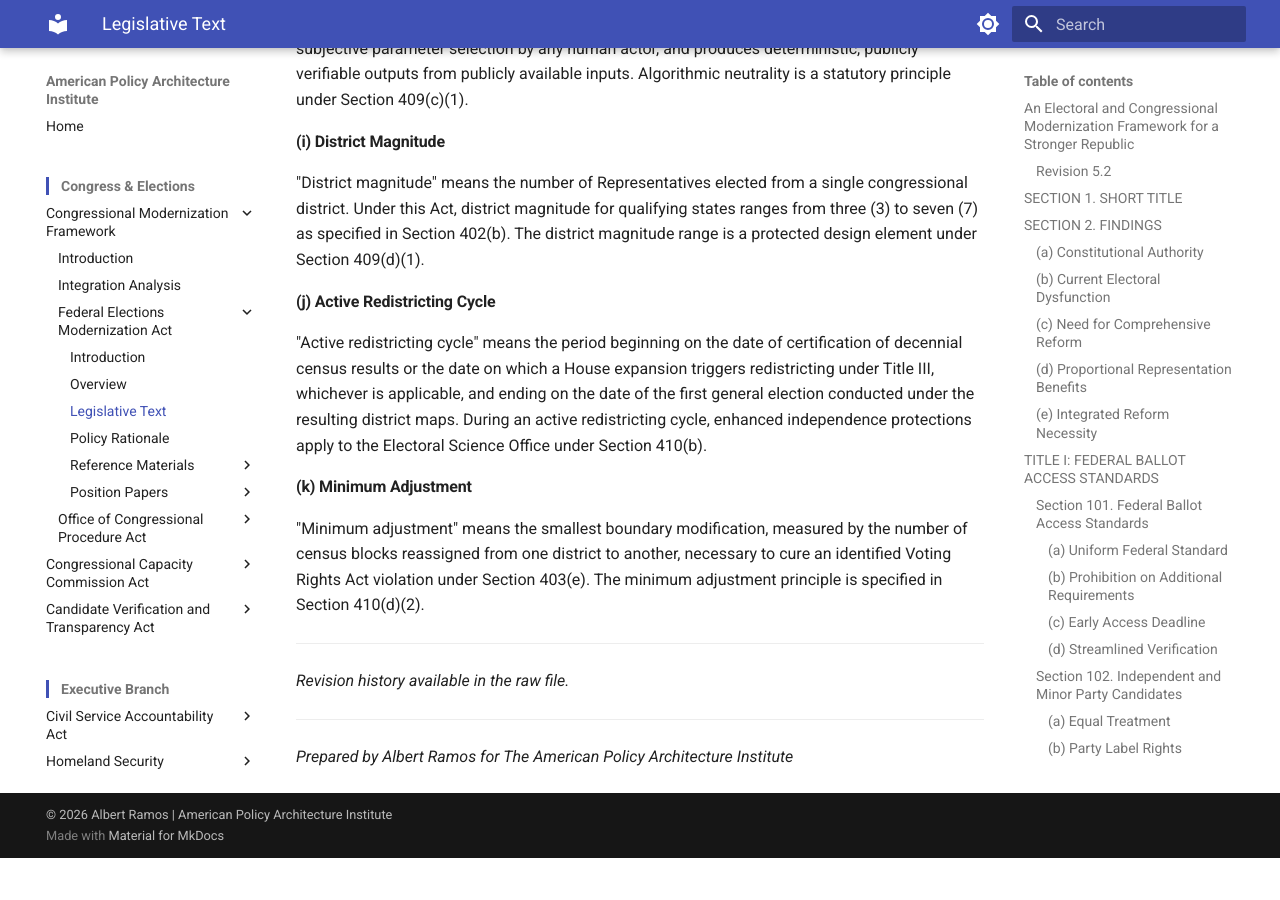
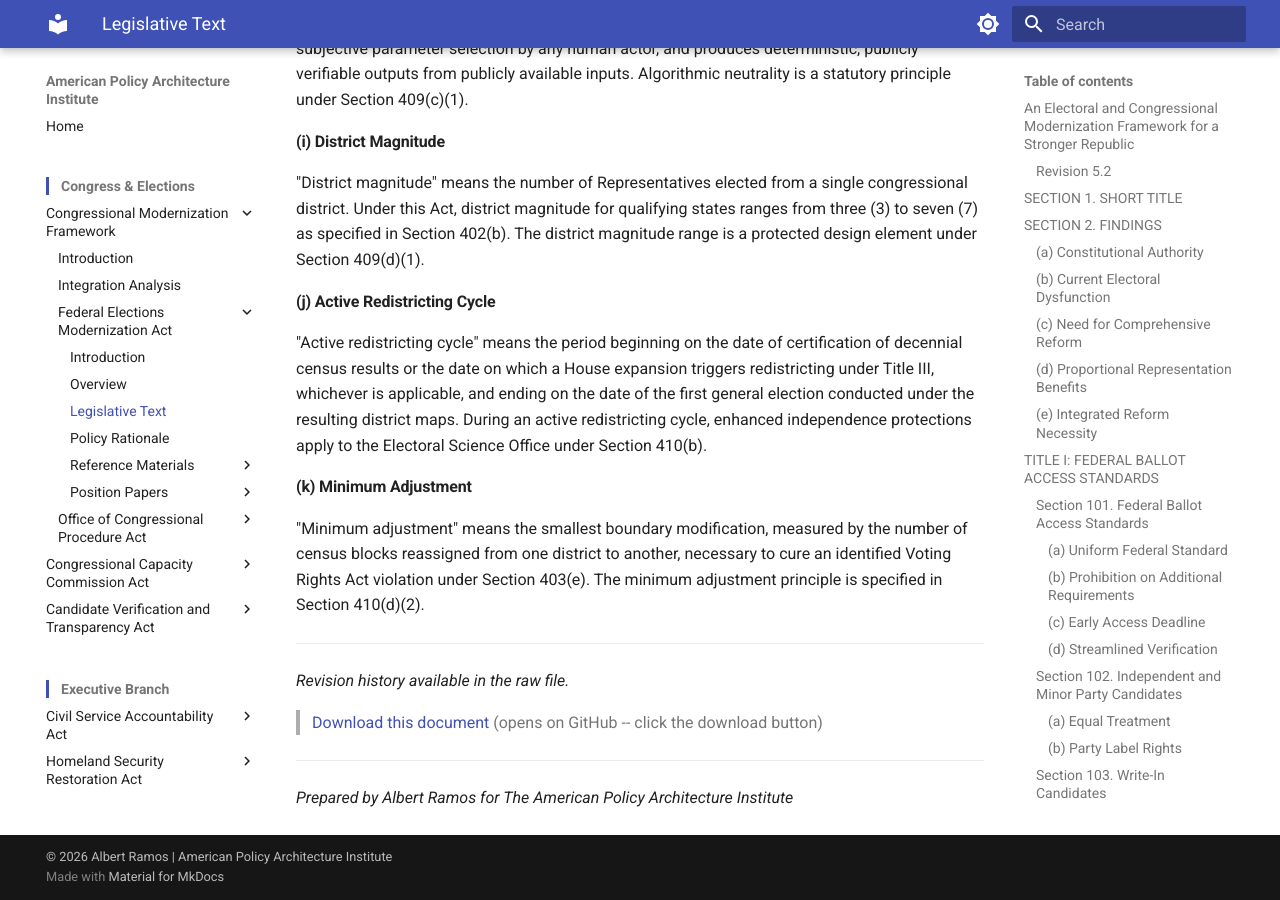
Before and after one commit to albertintech/apai, an MkDocs documentation site: the page built from docs/congress/cmf/fema/legislative-text.md, in a window 1280 px wide and 900 px high, scrolled down 105016 px. Built offline with MkDocs 1.6.1 and Material for MkDocs 9.7.7, drawn with Linux system fonts in a browser that asks for light colours; before the commit the page ends 105874 px from its top, so only the background shows below that.

Commit message:
Update legislative-text.md

```diff
--- a/docs/congress/cmf/fema/legislative-text.md
+++ b/docs/congress/cmf/fema/legislative-text.md
@@ -3873,6 +3873,8 @@
 
 *Revision history available in the raw file.*
 
+> [Download this document](https://github.com/albertintech/apai/blob/main/docs/electoral/cmf/fema/legislative-text.md) (opens on GitHub -- click the download button)
+
 ---
 
 *Prepared by Albert Ramos for The American Policy Architecture Institute*
```
